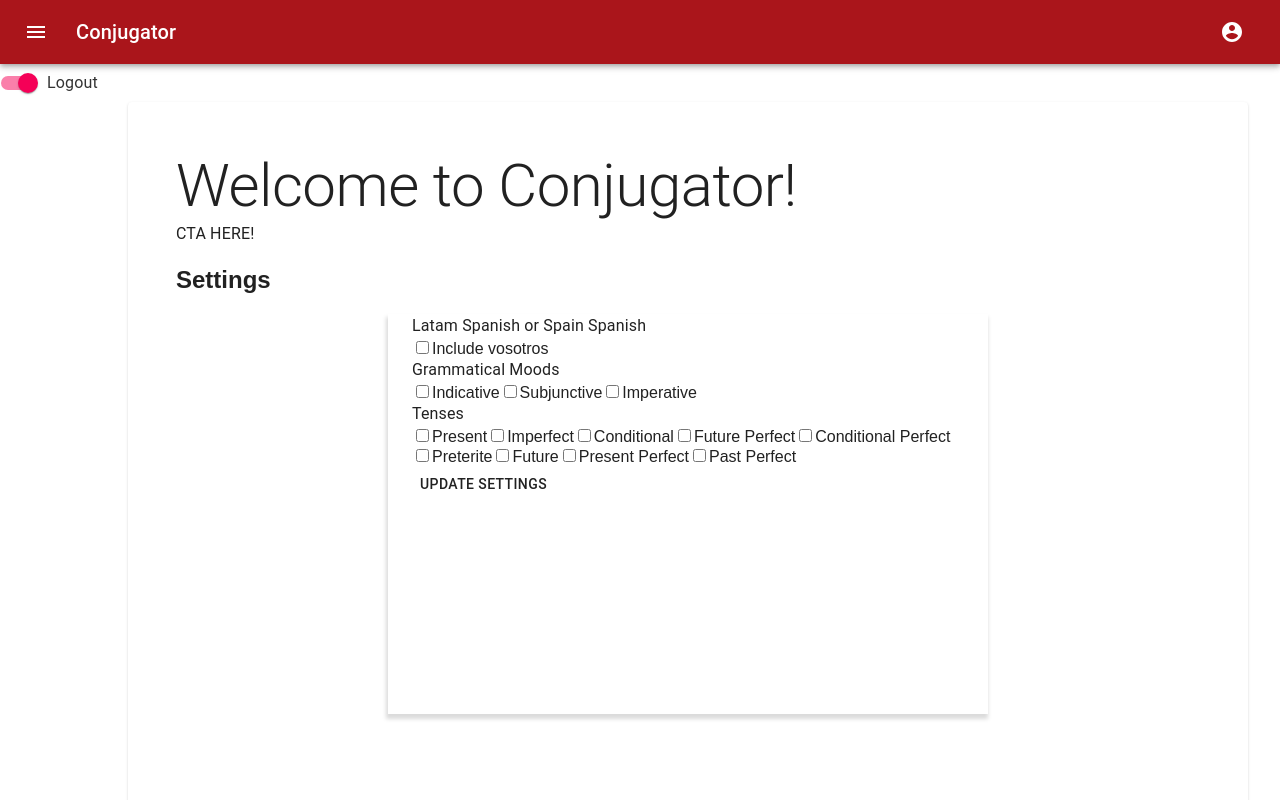
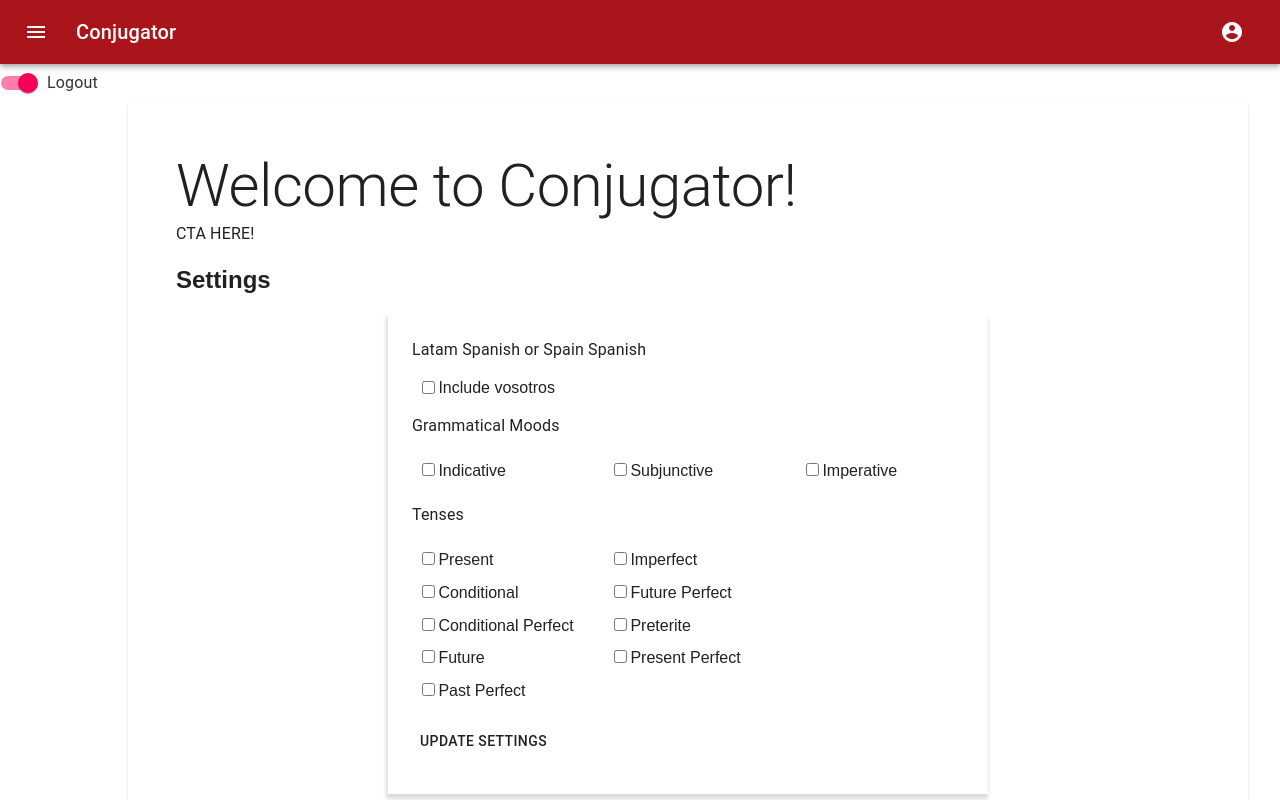
Before and after one commit to buildweek-conjugator/Frontend, a React (Create React App) app in the folder conjugator/: page / in a window 1280 px wide. Shown: the top 800 px of the page. Built offline with nearby package versions, Linux system fonts and the light colour scheme.

Commit message:
form styling

```diff
--- a/conjugator/src/views/components/Settings/Settings.js
+++ b/conjugator/src/views/components/Settings/Settings.js
@@ -4,30 +4,44 @@ import Typography from '@material-ui/core/Typography';
 import Container from '@material-ui/core/Container';
 import Button from '@material-ui/core/Button';
 
-
 function Settings() {
 
-    const [settings, setSettings] = useState({})
+    const [settings, setSettings] = useState({
+        "vosotros" : "on",
+
+    })
+    console.log(settings)
+
+    // const toggleCheckbox = (e) => {
+    //     e.preventDefault() // unsure if needed
+
+    // }
+
   return (
     <div>
         <h2>Settings</h2>
-        <Container maxWidth="sm" style={{ backgroundColor: 'white', height: '50vh', boxShadow: "-1px 4px 4px 1px rgba(219,219,219,1)"}}>
-            <form class="settings-form">
+        <Container maxWidth="sm" className="settings-form">
+            <form>
                 <Typography component="h3">
                     Latam Spanish or Spain Spanish
                 </Typography>
-                <div className="vosotros">
+                <div className="form-section vosotros">
                     <label>
                         <input
                             type='checkbox'
-                            id='vosotros'/>
+                            id='vosotros'
+                            onChange={event => {
+                                console.log("event target", event.target.value) // "vosotros"
+                                setSettings(event.target.value)
+                            }
+                            }/>
                         Include vosotros
                     </label>
                 </div>
-                <div className="moods">
                 <Typography component="h3">
                     Grammatical Moods
                 </Typography>
+                <div className="form-section moods">
                     <label>
                         <input
                             type='checkbox'
@@ -47,10 +61,10 @@ function Settings() {
                         Imperative
                     </label>
                 </div>
-                <div className='tenses'>
                 <Typography component="h3">
                     Tenses
                 </Typography>
+                <div className='form-section tenses'>
                     <label>
                         <input
                             type='checkbox'
--- a/conjugator/src/views/components/Settings/Settings.scss
+++ b/conjugator/src/views/components/Settings/Settings.scss
@@ -1,3 +1,25 @@
-settings-form {
-    margin: 100px;
+.settings-form {
+    padding: 1.5rem;
+    background-color: white;
+    height: 30rem;
+    box-shadow: -1px 4px 4px 1px rgba(219,219,219,1);
+    display: flex;
+
+    label {
+        padding: 0.4rem;
+    }
+
+    .form-section {
+        margin: 1rem 0;
+    }
+
+    .moods {
+        display: grid;
+        grid-template-columns: 12rem 12rem 12rem;
+    }
+
+    .tenses {
+        display: grid;
+        grid-template-columns: 12rem 12rem;
+    }
 }
```
Lines whose indentation alone changed are shown as unchanged.
